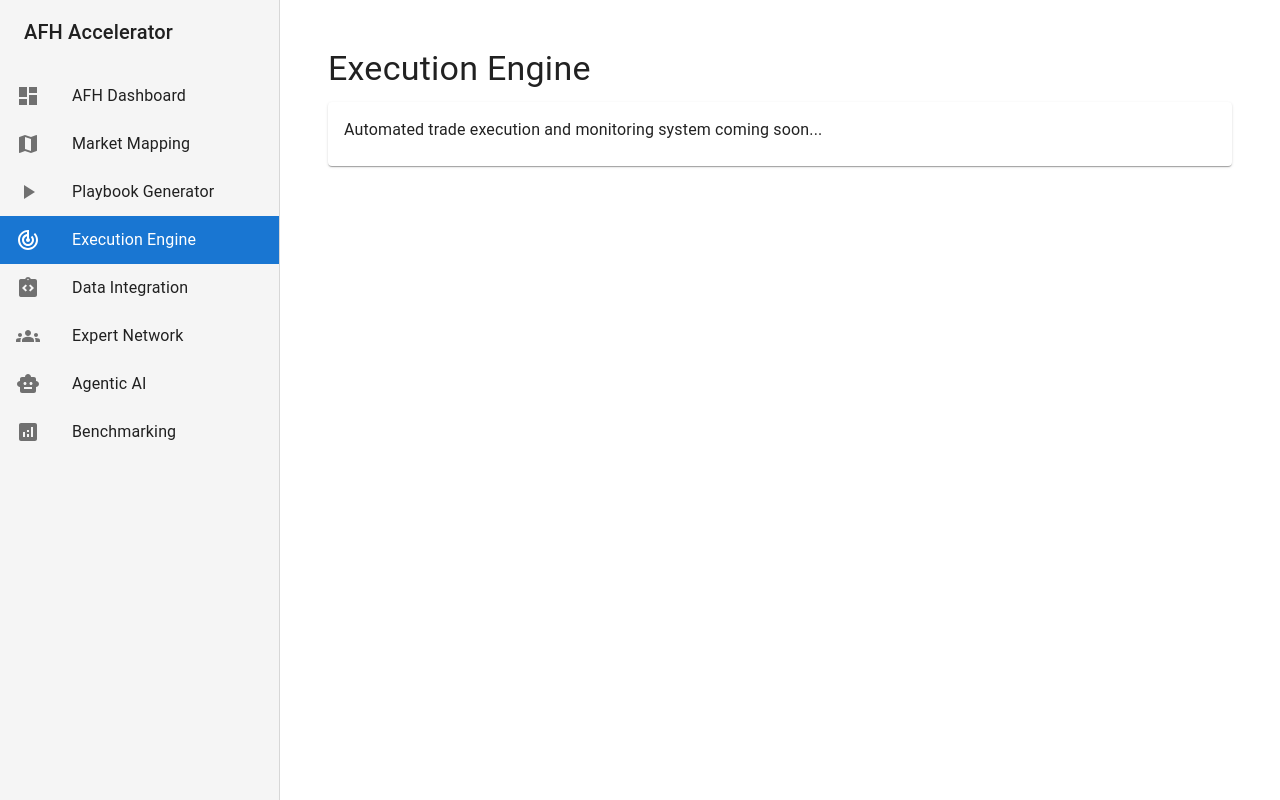
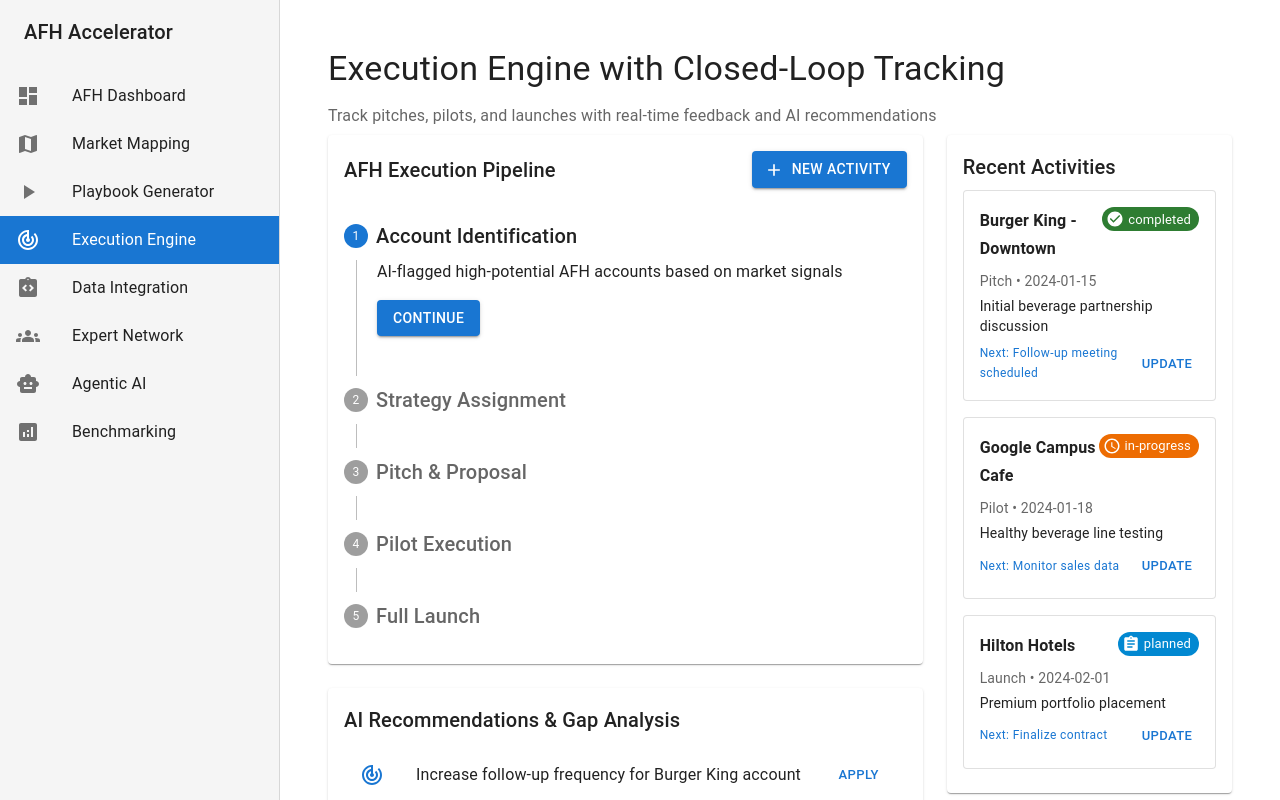
Before and after one commit to boazzati/AFH_Platform, a React (Vite) app in the folder frontend/: page /execution-engine in a window 1280 px wide. Shown: the top 800 px of the page. Built offline with nearby package versions, Linux system fonts and the light colour scheme.

Commit message:
Update ExecutionEngine.jsx

```diff
--- a/frontend/src/pages/ExecutionEngine.jsx
+++ b/frontend/src/pages/ExecutionEngine.jsx
@@ -1,19 +1,245 @@
-import React from 'react';
-import { Box, Typography, Card, CardContent } from '@mui/material';
+import React, { useState } from 'react';
+import {
+  Box,
+  Grid,
+  Card,
+  CardContent,
+  Typography,
+  Button,
+  Stepper,
+  Step,
+  StepLabel,
+  StepContent,
+  Chip,
+  TextField,
+  List,
+  ListItem,
+  ListItemText,
+  ListItemIcon,
+  Paper
+} from '@mui/material';
+import {
+  PlayArrow,
+  CheckCircle,
+  Schedule,
+  Warning,
+  Assignment,
+  TrackChanges,
+  Add
+} from '@mui/icons-material';
 
 const ExecutionEngine = () => {
+  const [activeStep, setActiveStep] = useState(0);
+  const [activities, setActivities] = useState([
+    {
+      id: 1,
+      account: 'Burger King - Downtown',
+      type: 'Pitch',
+      status: 'completed',
+      date: '2024-01-15',
+      notes: 'Initial beverage partnership discussion',
+      nextAction: 'Follow-up meeting scheduled'
+    },
+    {
+      id: 2,
+      account: 'Google Campus Cafe',
+      type: 'Pilot',
+      status: 'in-progress',
+      date: '2024-01-18',
+      notes: 'Healthy beverage line testing',
+      nextAction: 'Monitor sales data'
+    },
+    {
+      id: 3,
+      account: 'Hilton Hotels',
+      type: 'Launch',
+      status: 'planned',
+      date: '2024-02-01',
+      notes: 'Premium portfolio placement',
+      nextAction: 'Finalize contract'
+    }
+  ]);
+
+  const executionSteps = [
+    {
+      label: 'Account Identification',
+      description: 'AI-flagged high-potential AFH accounts based on market signals'
+    },
+    {
+      label: 'Strategy Assignment',
+      description: 'Match account with appropriate commercial playbook'
+    },
+    {
+      label: 'Pitch & Proposal',
+      description: 'AI-assisted outreach and proposal generation'
+    },
+    {
+      label: 'Pilot Execution',
+      description: 'Limited rollout with performance tracking'
+    },
+    {
+      label: 'Full Launch',
+      description: 'Scaled implementation with ongoing monitoring'
+    }
+  ];
+
+  const getStatusColor = (status) => {
+    switch (status) {
+      case 'completed': return 'success';
+      case 'in-progress': return 'warning';
+      case 'planned': return 'info';
+      default: return 'default';
+    }
+  };
+
+  const getStatusIcon = (status) => {
+    switch (status) {
+      case 'completed': return <CheckCircle color="success" />;
+      case 'in-progress': return <Schedule color="warning" />;
+      case 'planned': return <Assignment color="info" />;
+      default: return <Assignment />;
+    }
+  };
+
   return (
     <Box sx={{ p: 3 }}>
       <Typography variant="h4" gutterBottom>
-        Execution Engine
+        Execution Engine with Closed-Loop Tracking
       </Typography>
-      <Card>
-        <CardContent>
-          <Typography>
-            Automated trade execution and monitoring system coming soon...
-          </Typography>
-        </CardContent>
-      </Card>
+      <Typography variant="subtitle1" color="text.secondary" gutterBottom>
+        Track pitches, pilots, and launches with real-time feedback and AI recommendations
+      </Typography>
+
+      <Grid container spacing={3}>
+        <Grid item xs={12} md={8}>
+          <Card>
+            <CardContent>
+              <Box sx={{ display: 'flex', justifyContent: 'space-between', alignItems: 'center', mb: 3 }}>
+                <Typography variant="h6">
+                  AFH Execution Pipeline
+                </Typography>
+                <Button variant="contained" startIcon={<Add />}>
+                  New Activity
+                </Button>
+              </Box>
+
+              <Stepper activeStep={activeStep} orientation="vertical">
+                {executionSteps.map((step, index) => (
+                  <Step key={step.label}>
+                    <StepLabel>
+                      <Typography variant="h6">{step.label}</Typography>
+                    </StepLabel>
+                    <StepContent>
+                      <Typography>{step.description}</Typography>
+                      <Box sx={{ mb: 2, mt: 1 }}>
+                        <Button
+                          variant="contained"
+                          onClick={() => setActiveStep(index + 1)}
+                          sx={{ mt: 1, mr: 1 }}
+                        >
+                          {index === executionSteps.length - 1 ? 'Finish' : 'Continue'}
+                        </Button>
+                        {index > 0 && (
+                          <Button
+                            onClick={() => setActiveStep(index - 1)}
+                            sx={{ mt: 1, mr: 1 }}
+                          >
+                            Back
+                          </Button>
+                        )}
+                      </Box>
+                    </StepContent>
+                  </Step>
+                ))}
+              </Stepper>
+            </CardContent>
+          </Card>
+
+          <Card sx={{ mt: 3 }}>
+            <CardContent>
+              <Typography variant="h6" gutterBottom>
+                AI Recommendations & Gap Analysis
+              </Typography>
+              <List>
+                {[
+                  'Increase follow-up frequency for Burger King account',
+                  'Consider competitive pricing analysis for Google Campus',
+                  'Expand premium portfolio offering for Hilton Hotels',
+                  'Monitor Q1 menu changes in target QSR accounts'
+                ].map((recommendation, index) => (
+                  <ListItem key={index}>
+                    <ListItemIcon>
+                      <TrackChanges color="primary" />
+                    </ListItemIcon>
+                    <ListItemText primary={recommendation} />
+                    <Button size="small">Apply</Button>
+                  </ListItem>
+                ))}
+              </List>
+            </CardContent>
+          </Card>
+        </Grid>
+
+        <Grid item xs={12} md={4}>
+          <Card>
+            <CardContent>
+              <Typography variant="h6" gutterBottom>
+                Recent Activities
+              </Typography>
+              <Box sx={{ display: 'flex', flexDirection: 'column', gap: 2 }}>
+                {activities.map((activity) => (
+                  <Paper key={activity.id} variant="outlined" sx={{ p: 2 }}>
+                    <Box sx={{ display: 'flex', justifyContent: 'space-between', alignItems: 'flex-start', mb: 1 }}>
+                      <Typography variant="subtitle1" fontWeight="bold">
+                        {activity.account}
+                      </Typography>
+                      <Chip
+                        icon={getStatusIcon(activity.status)}
+                        label={activity.status}
+                        color={getStatusColor(activity.status)}
+                        size="small"
+                      />
+                    </Box>
+                    <Typography variant="body2" color="text.secondary" gutterBottom>
+                      {activity.type} • {activity.date}
+                    </Typography>
+                    <Typography variant="body2" sx={{ mb: 1 }}>
+                      {activity.notes}
+                    </Typography>
+                    <Box sx={{ display: 'flex', justifyContent: 'space-between', alignItems: 'center' }}>
+                      <Typography variant="caption" color="primary">
+                        Next: {activity.nextAction}
+                      </Typography>
+                      <Button size="small">Update</Button>
+                    </Box>
+                  </Paper>
+                ))}
+              </Box>
+            </CardContent>
+          </Card>
+
+          <Card sx={{ mt: 3 }}>
+            <CardContent>
+              <Typography variant="h6" gutterBottom>
+                Quick Log Activity
+              </Typography>
+              <Box sx={{ display: 'flex', flexDirection: 'column', gap: 2 }}>
+                <TextField size="small" label="Account" placeholder="Enter account name" />
+                <TextField size="small" label="Activity Type" select>
+                  <option value="pitch">Pitch</option>
+                  <option value="pilot">Pilot</option>
+                  <option value="launch">Launch</option>
+                  <option value="follow-up">Follow-up</option>
+                </TextField>
+                <TextField size="small" label="Notes" multiline rows={2} />
+                <Button variant="outlined" startIcon={<Add />}>
+                  Log Activity
+                </Button>
+              </Box>
+            </CardContent>
+          </Card>
+        </Grid>
+      </Grid>
     </Box>
   );
 };
```
